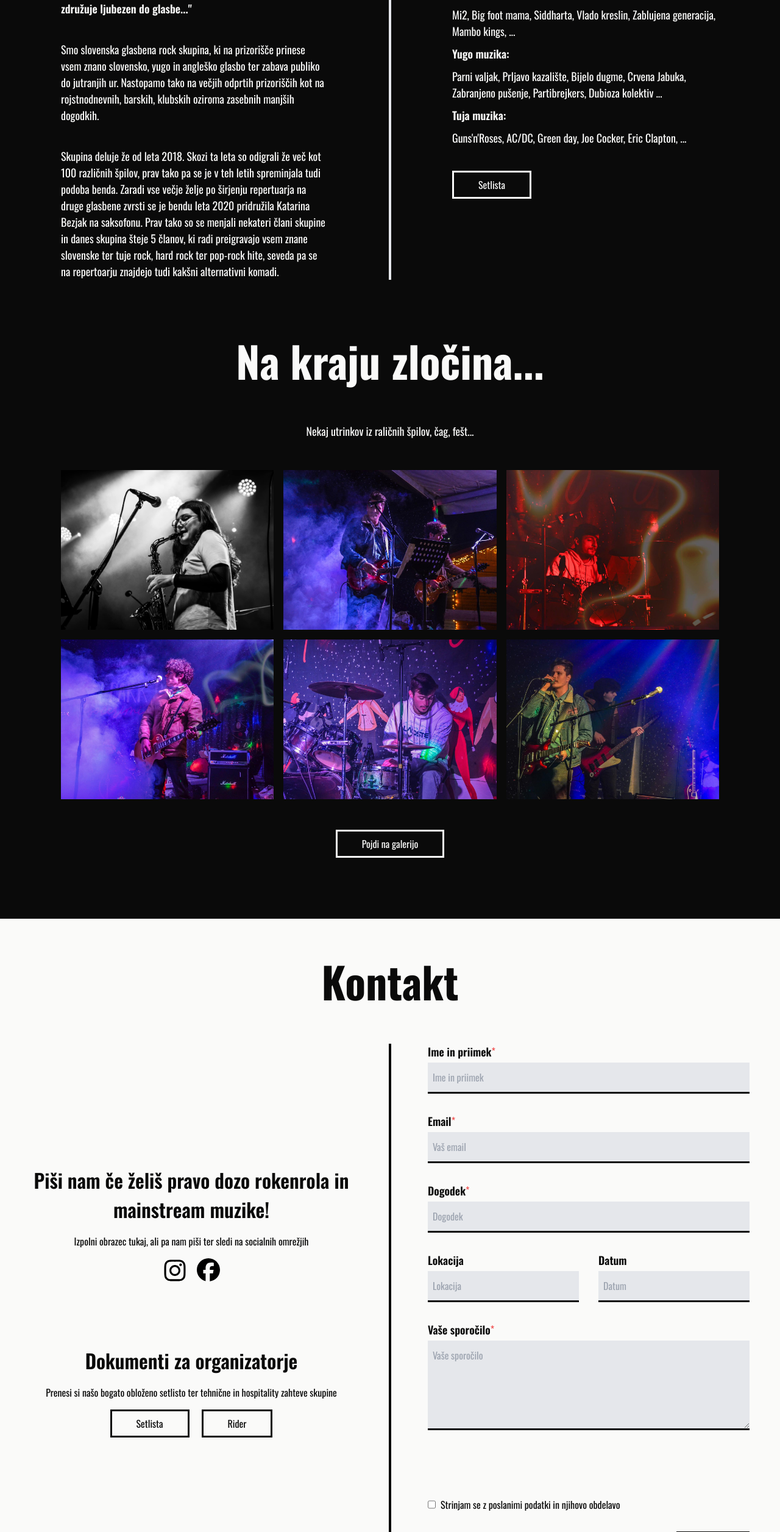
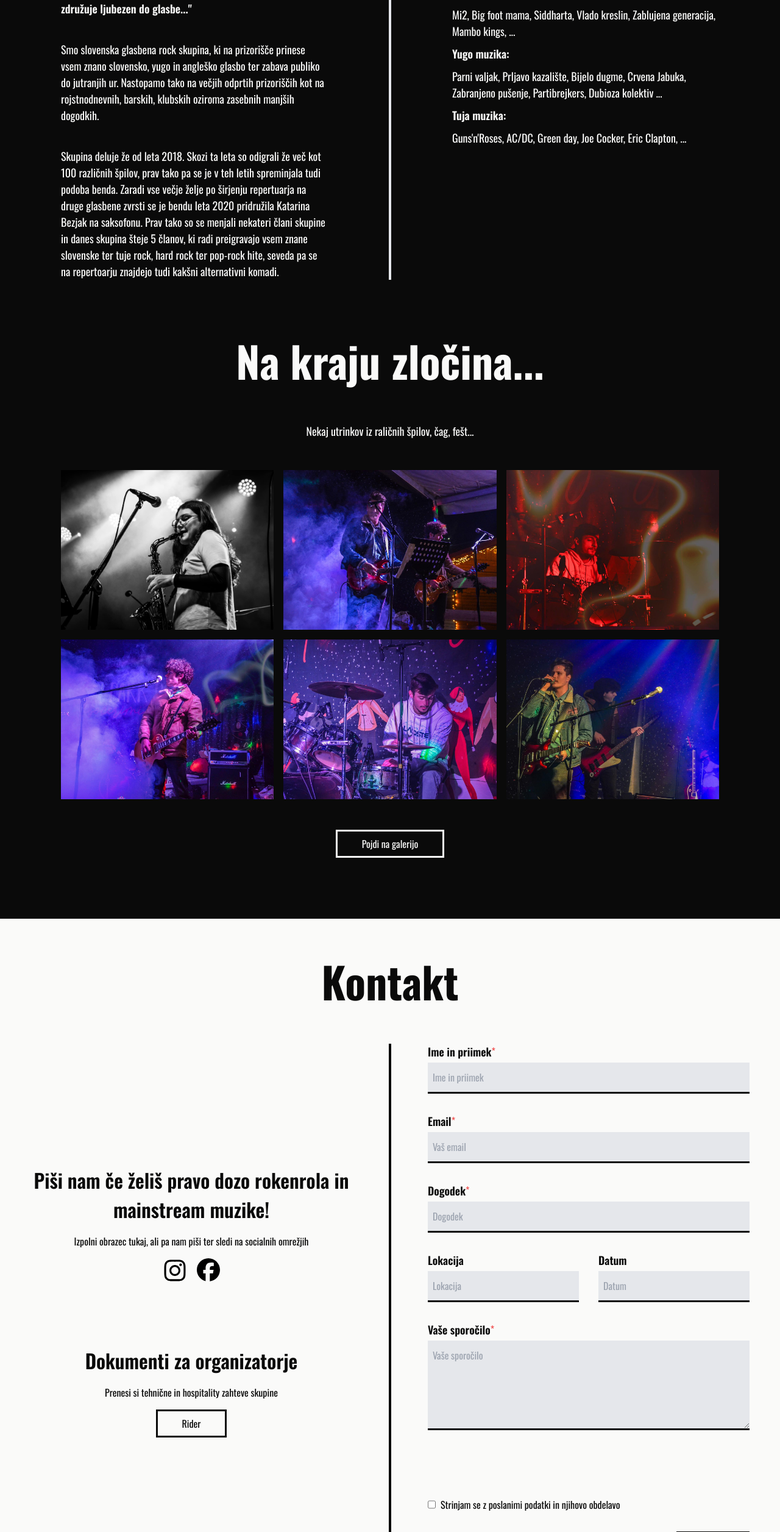
Before and after one commit to bezoj/jacknroll, a React (Vite) app: page / in a window 1280 px wide. Shown: the part 2404-4917 px from the top of the page at 61% size. Built offline with nearby package versions, Linux system fonts and the light colour scheme.

Commit message:
PT-18: Removed setlist button from webpage

```diff
--- a/src/sections/AboutUsPage.tsx
+++ b/src/sections/AboutUsPage.tsx
@@ -70,7 +70,7 @@ export function AboutUspage() {
               Guns'n'Roses, AC/DC, Green day, Joe Cocker, Eric Clapton, ...
             </Text>
           </FlexColumn>
-          <DownloadButton title="Setlista" variant="black" href={Setlist} />
+          {/* <DownloadButton title="Setlista" variant="black" href={Setlist} /> */}
         </FlexColumn>
       </Flex>
       <FlexColumn gap="50px">
--- a/src/sections/ContactUsPage.tsx
+++ b/src/sections/ContactUsPage.tsx
@@ -1,6 +1,6 @@
 import { DownloadButton } from "../components/buttons";
 import { Flex, FlexColumn } from "../components/containers";
-import { Rider, Setlist } from "../assets/files";
+import { Rider } from "../assets/files";
 import { Section } from "../components/page-sections";
 import { Text } from "../components/typography";
 import { FontAwesomeIcon } from "@fortawesome/react-fontawesome";
@@ -47,12 +47,9 @@ export function ContactUsPage() {
           </FlexColumn>
           <FlexColumn className="gap-4">
             <Text textVariant="subtitle">Dokumenti za organizatorje</Text>
-            <Text>
-              Prenesi si našo bogato obloženo setlisto ter tehnične in
-              hospitality zahteve skupine
-            </Text>
+            <Text>Prenesi si tehnične in hospitality zahteve skupine</Text>
             <Flex className="gap-[20px] justify-center">
-              <DownloadButton title="Setlista" href={Setlist} />
+              {/* <DownloadButton title="Setlista" href={Setlist} /> */}
               <DownloadButton title="Rider" href={Rider} />
             </Flex>
           </FlexColumn>
```
